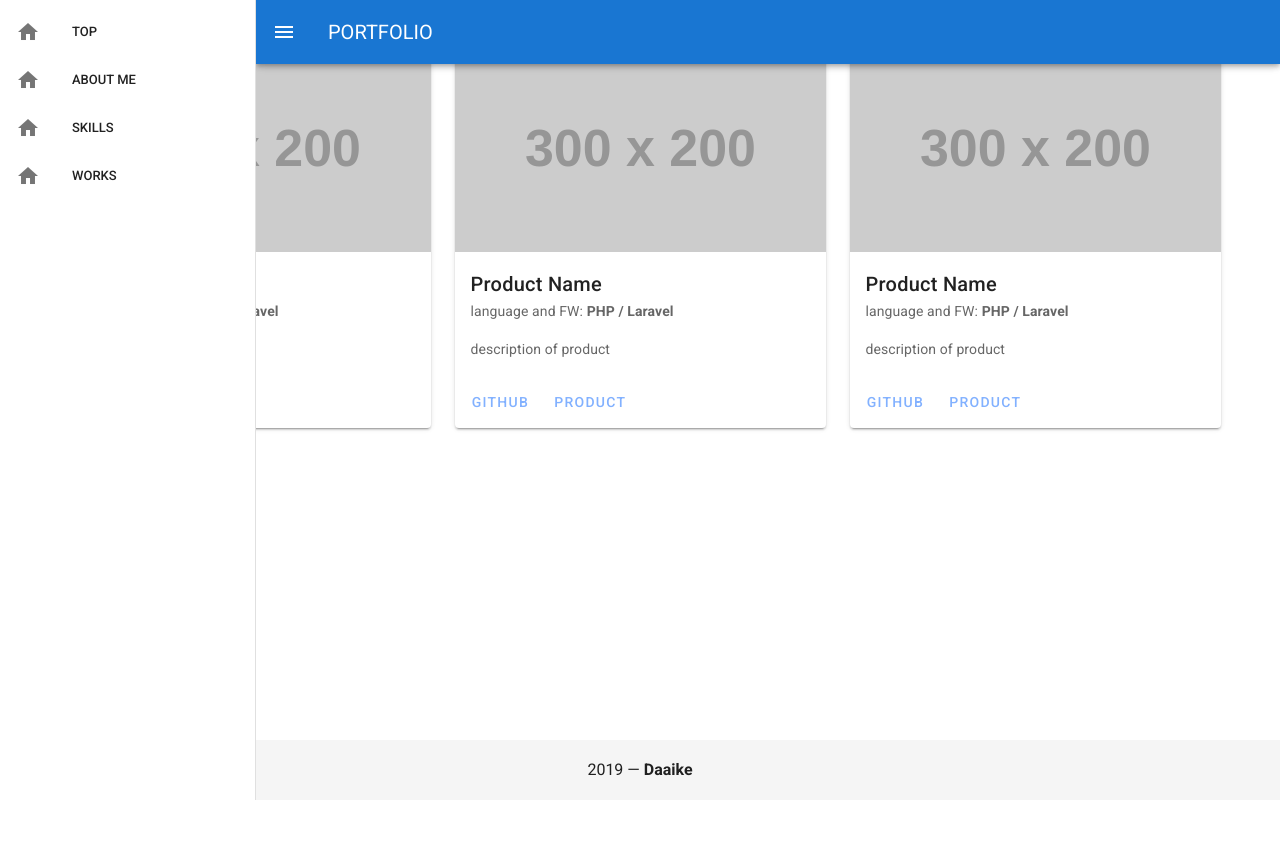
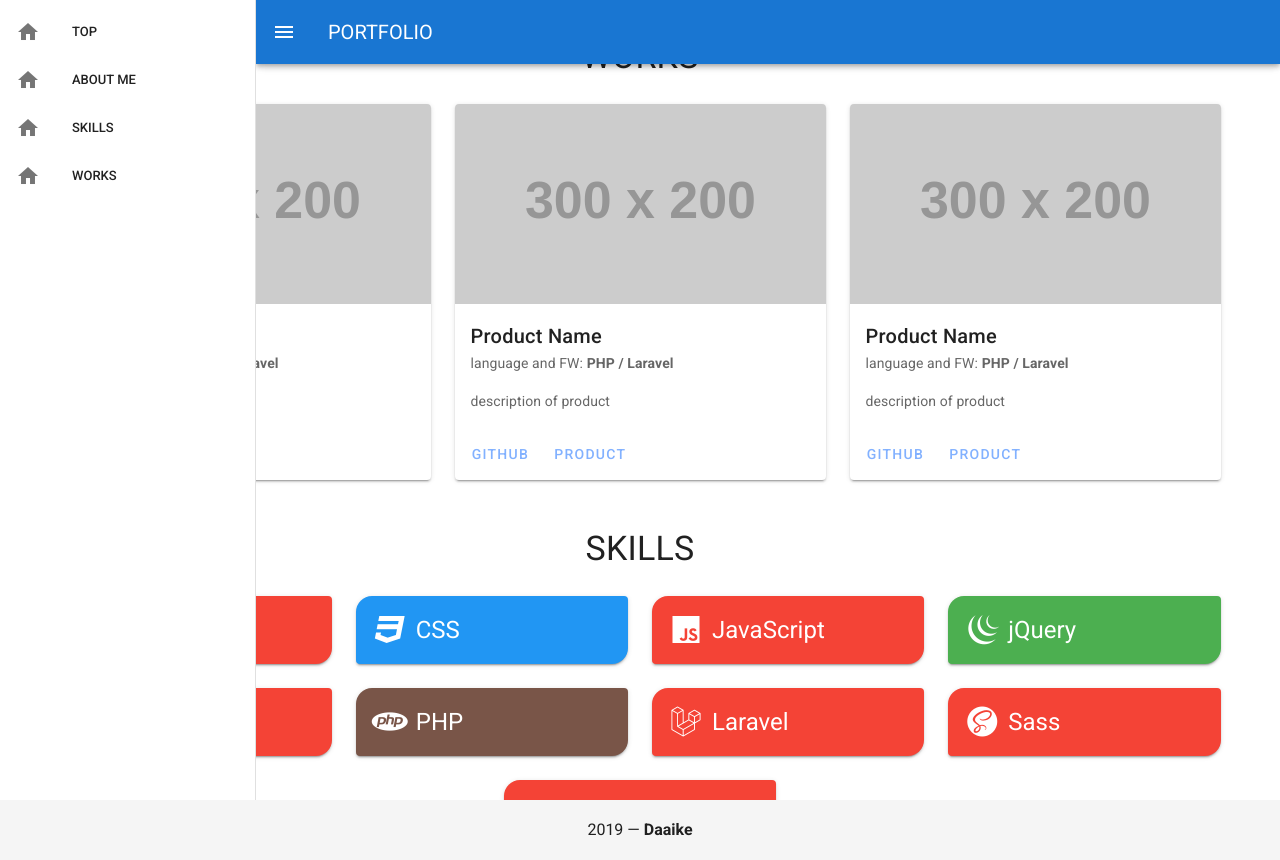
Before and after one commit to Ai0202/portfolio, a Vue app: page / in a window 1280 px wide. Before the commit the page ends 800 px from the top, so only its background shows below. Built offline with nearby package versions, Linux system fonts and the light colour scheme.

Commit message:
create skill section

```diff
--- a/src/App.vue
+++ b/src/App.vue
@@ -1,14 +1,24 @@
 <template>
   <v-app>
     <v-header />
-    <v-container>
+    <v-container class="mt-6">
       <h2 class="d-block text-center display-1">WORKS</h2>
-      <v-row>
-        <v-col xs="12" wrap v-for="n in 3" :key="n">
+      <v-row class="justify-center mt-4">
+        <v-col cols="10" sm="6" md="4" v-for="n in 3" :key="n">
           <v-work />
         </v-col>
       </v-row>
     </v-container>
+
+    <v-container class="mt-6">
+      <h2 class="d-block text-center display-1">SKILLS</h2>
+      <v-row class="justify-center mt-4">
+        <v-col cols="8" sm="4" md="3" v-for="(item, i) in items" :key="i">
+          <v-skill :item="item" />
+        </v-col>
+      </v-row>
+    </v-container>
+
     <v-footer />
   </v-app>
 </template>
@@ -17,13 +27,40 @@
 import VHeader from "@/components/Header";
 import VFooter from "@/components/Footer";
 import VWork from "@/components/Work";
+import VSkill from "@/components/Skill";
 
 export default {
   name: "App",
   components: {
     VHeader,
     VFooter,
-    VWork
-  }
+    VWork,
+    VSkill
+  },
+  data: () => ({
+    items: [
+      { color: "red", title: "HTML", icon: "mdi-language-html5" },
+      { color: "blue", title: "CSS", icon: "mdi-language-css3" },
+      { color: "red", title: "JavaScript", icon: "mdi-language-javascript" },
+      {
+        color: "green",
+        title: "jQuery",
+        icon: "mdi-jquery"
+      },
+      {
+        color: "red",
+        title: "Vue.js",
+        icon: "mdi-vuejs"
+      },
+      { color: "brown", title: "PHP", icon: "mdi-language-php" },
+      {
+        color: "red",
+        title: "Laravel",
+        icon: "mdi-laravel"
+      },
+      { color: "red", title: "Sass", icon: "mdi-sass" },
+      { color: "red", title: "Swift", icon: "mdi-language-swift" }
+    ]
+  })
 };
 </script>
--- /dev/null
+++ b/src/components/Skill.vue
@@ -0,0 +1,20 @@
+<template>
+  <v-card :color="item.color" dark shaped>
+    <div class="d-flex flex-no-wrap justify-space-between">
+      <div>
+        <v-card-title class="headline">
+          <v-icon left large>{{ item.icon }}</v-icon>
+          <span>{{ item.title }}</span>
+        </v-card-title>
+      </div>
+    </div>
+  </v-card>
+</template>
+
+<script>
+export default {
+  props: {
+    item: Object
+  }
+};
+</script>
```
Also changed, not shown: 1 other file (tests, documents, lock files or other folders).
